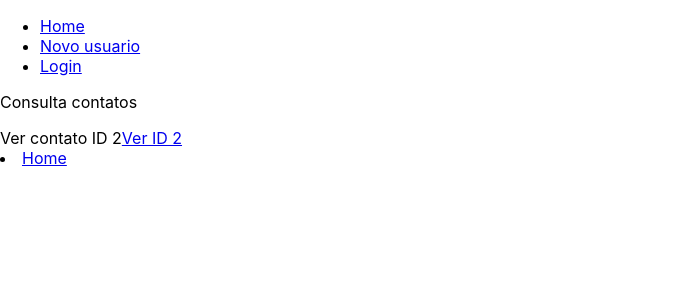
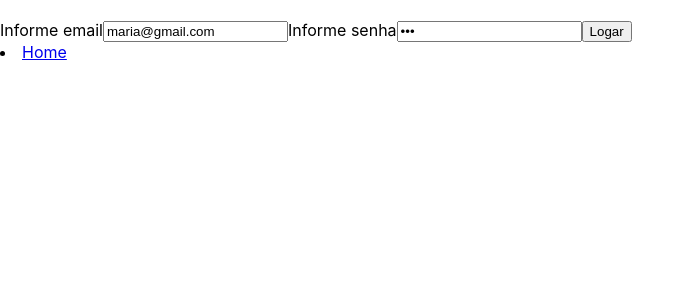
Before and after one commit to instrutorvilson/reactjs-2024, a React (Create React App) app: page /contato/consultar in a window 1280 px wide. Shown: the top 300 px of the page, without its empty margins (0-695 px from the left). Built offline with nearby package versions, Linux system fonts and the light colour scheme; the HTML template or start-up script is replaced by a standard one.

Commit message:
usando referencia, redireionar rotas

```diff
--- a/src/App.tsx
+++ b/src/App.tsx
@@ -9,7 +9,7 @@ import ConsultaContatos from './pages/consultaContatos';
 import Info from './pages/info';
 import Login from './pages/login';
 import EditaContato from './pages/editaContato';
-import { useState } from 'react';
+import { useEffect, useState } from 'react';
 
 const routes = createBrowserRouter([
   {
@@ -26,25 +26,28 @@ const routes = createBrowserRouter([
 ])
 
 function App() {
-  const [isLogged, setIslogged] = useState(localStorage.getItem('userLogado') != null)
+  const [isLogged, setIslogged] = useState<boolean>()
+
+  useEffect(()=>{
+    setIslogged(localStorage.getItem('userLogado') != null)
+},[])
 
   return (
-   /* <BrowserRouter>
+   <BrowserRouter>
         <Routes>
            <Route path='' element={<Home /> } />
            <Route path='usuario/registrar' element={<CadUsuario />} />
            <Route path='usuario/login' element={<Login />} />
 
-           <Route path='contato/cadastrar' element={<CadUsuario />}/>
-           <Route path='contato/consultar' element={<ConsultaContatos />}/>
+          {/*} <Route path='contato/cadastrar' element={isLogged ? <CadContato /> : <Login/>}/>*/}
+           <Route path='contato/cadastrar' element={<CadContato /> }/>
+           <Route path='contato/consultar' element={isLogged ? <ConsultaContatos /> : <Login />}/>
 
            <Route path='contato/consultar/:id' element={<EditaContato />}/>
            <Route path='*' element={<Info />} />
         </Routes>
-    </BrowserRouter>*/
-    <>
-      <RouterProvider router={routes}/>
-    </>
+    </BrowserRouter>
+
   );
 }
 
--- a/src/pages/cadContato.tsx
+++ b/src/pages/cadContato.tsx
@@ -1,6 +1,15 @@
-import { Link } from "react-router-dom";
+import { useEffect } from "react";
+import { Link, useNavigate  } from "react-router-dom";
+
 
 export default function CadContato(){
+    const navigate = useNavigate()
+    useEffect(()=>{
+        if(localStorage.getItem('userLogado') == null){
+            navigate('/usuario/login')
+        }
+    },[])
+
     return(
         <div>
             <p>novo contato</p>
--- a/src/pages/home.tsx
+++ b/src/pages/home.tsx
@@ -6,7 +6,7 @@ export default function Home() {
     useEffect(()=>{
         setIslogged(localStorage.getItem('userLogado') != null)
 
-    },[isLogged])
+    },[])
 
     return (
         <div>
--- a/src/pages/login.tsx
+++ b/src/pages/login.tsx
@@ -1,4 +1,4 @@
-import { useState } from "react";
+import { useRef, useState } from "react";
 import { Link } from "react-router-dom";
 
 interface TUser {
@@ -11,8 +11,15 @@ interface TUser {
 export default function Login(){
     const[email, setEmail] = useState('maria@gmail.com')
     const[senha, setSenha] = useState('123')
+     const refEmail = useRef<HTMLInputElement>(null)
 
     function logar(){
+        if(email == ''){
+          alert('O email deve ser informado')
+          refEmail.current?.focus()
+          return
+        }
+
         localStorage.removeItem('userLogado')
         fetch('http://localhost:3000/usuarios')
         .then(response => response.json())
@@ -32,6 +39,7 @@ export default function Login(){
             <div>
                 <label htmlFor="email">Informe email</label>
                 <input
+                  ref={refEmail}
                   type="email"
                   placeholder="Informe email"
                   className="form-control"
```
